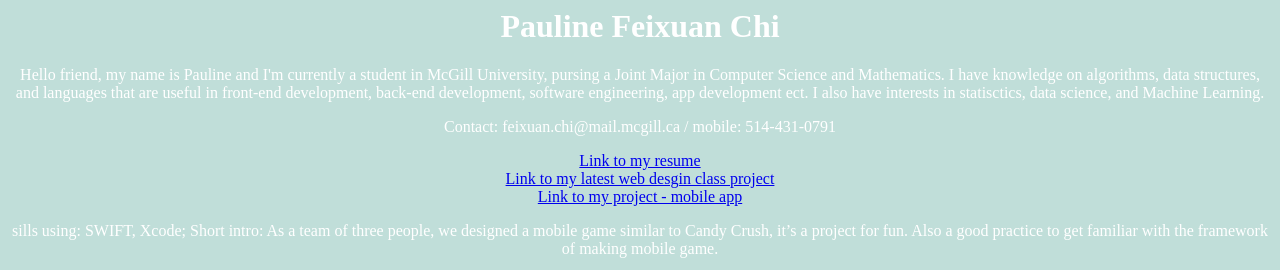
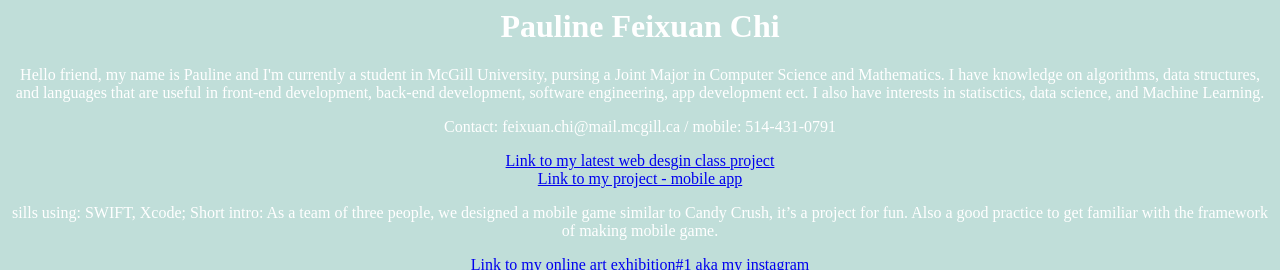
Before and after one commit to paulinechi/paulinechi.github.io, a plain HTML site: page index.html in a window 1280 px wide. Shown: the top 270 px of the page. Drawn offline with Linux system fonts and the light colour scheme.

Commit message:
Update index.html

```diff
--- a/index.html
+++ b/index.html
@@ -12,9 +12,7 @@
 <center><p> Contact: feixuan.chi@mail.mcgill.ca / mobile: 514-431-0791
     </p></center>
 
-<center>
-    <a href=" https://www.tumblr.com/dashboard"> Link to my resume </a>
-</center>
+
 
 
 <center>
```
